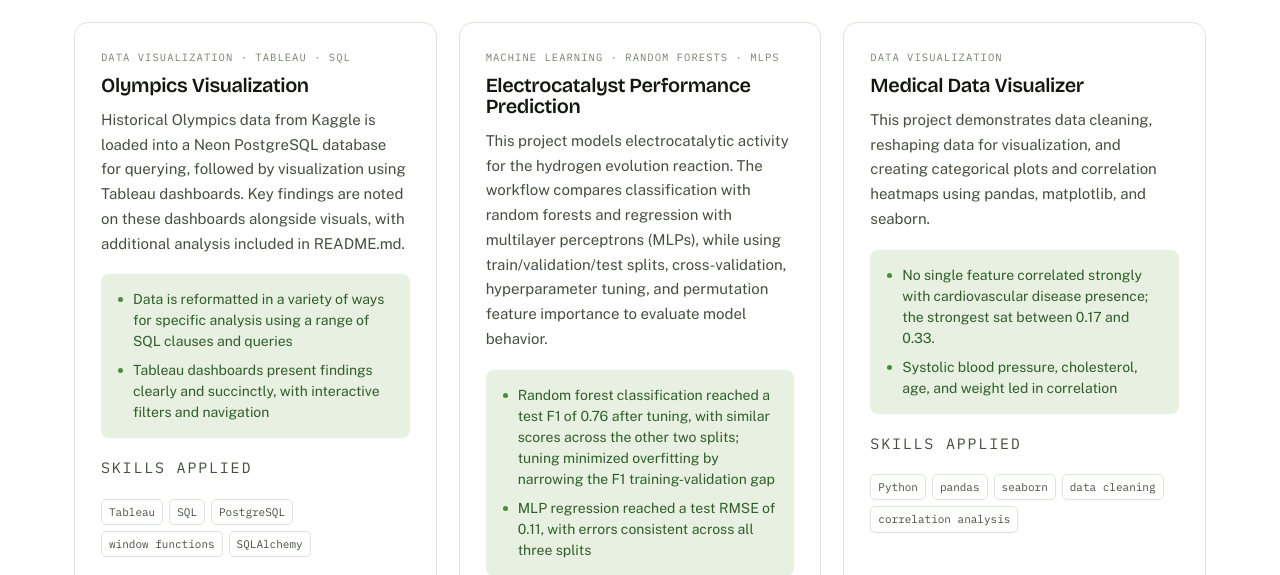
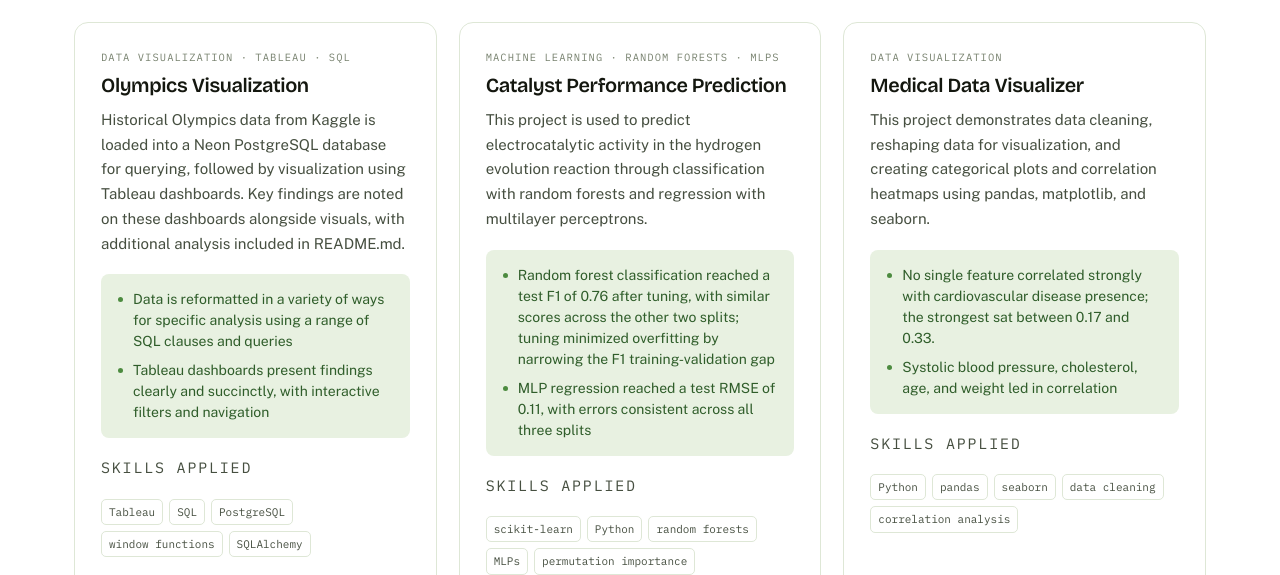
Before and after one commit to Riversamet/Riversamet.github.io, a plain HTML site: page index.html in a window 1280 px wide. Shown: the part 1918-2493 px from the top of the page. Drawn offline with nearby package versions, Linux system fonts and the light colour scheme.

Commit message:
Update writing

```diff
--- a/index.html
+++ b/index.html
@@ -413,9 +413,9 @@ footer{border-top:1px solid var(--line);background:var(--paper);padding:26px 0;f
       <article class="proj">
         <div class="proj-top">
           <span>Machine learning &middot; Random Forests &middot; MLPs </span>
-          <h3>Electrocatalyst Performance Prediction</h3>
+          <h3>Catalyst Performance Prediction</h3>
         </div>
-        <p>This project models electrocatalytic activity for the hydrogen evolution reaction. The workflow compares classification with random forests and regression with multilayer perceptrons (MLPs), while using train/validation/test splits, cross-validation, hyperparameter tuning, and permutation feature importance to evaluate model behavior.</p>
+        <p>This project is used to predict electrocatalytic activity in the hydrogen evolution reaction through classification with random forests and regression with multilayer perceptrons.</p>
         <ul class="findings">
           <li>Random forest classification reached a test F1 of 0.76 after tuning, with similar scores across the other two splits; tuning minimized overfitting by narrowing the F1 training-validation gap</li>
           <li>MLP regression reached a test RMSE of 0.11, with errors consistent across all three splits</li>
```
